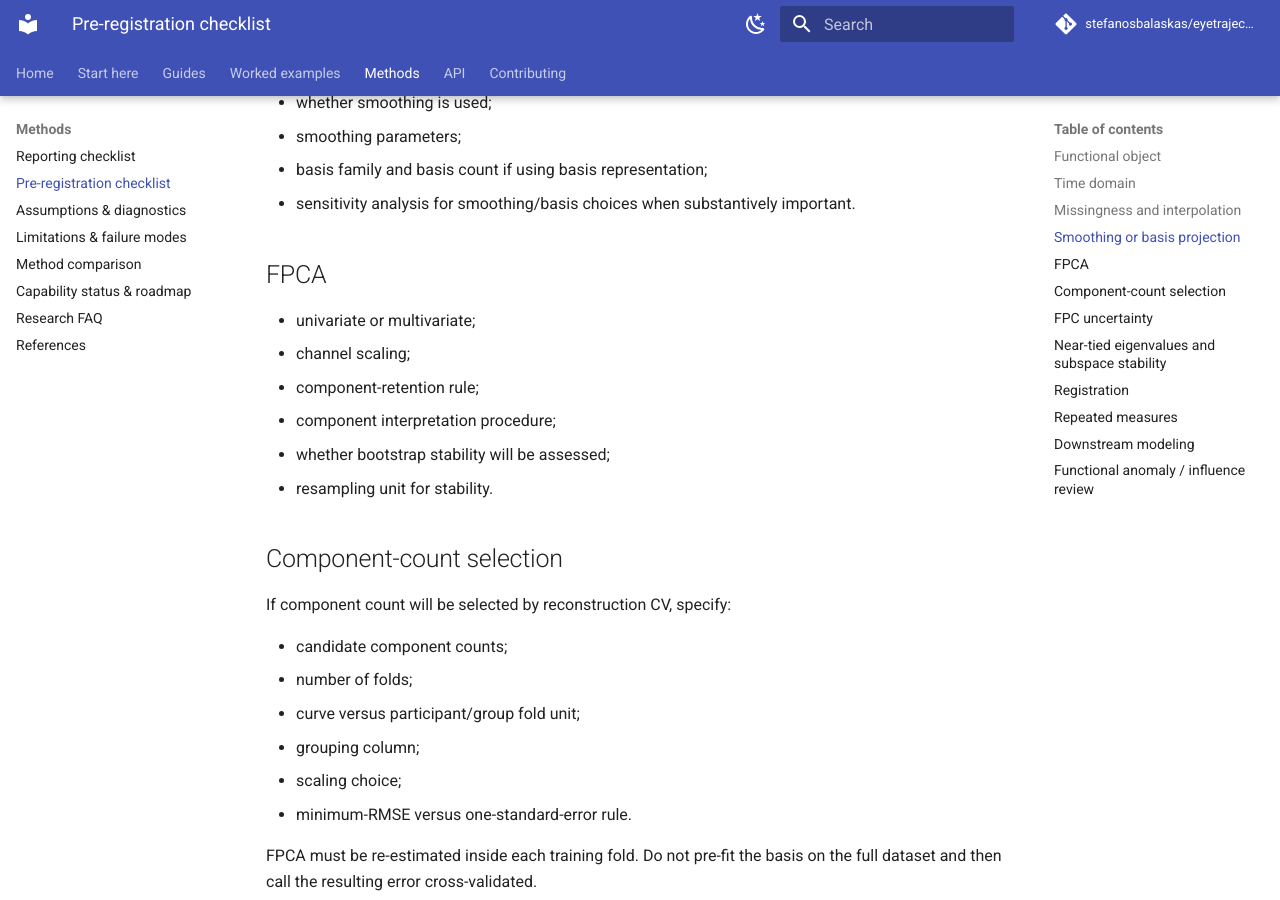
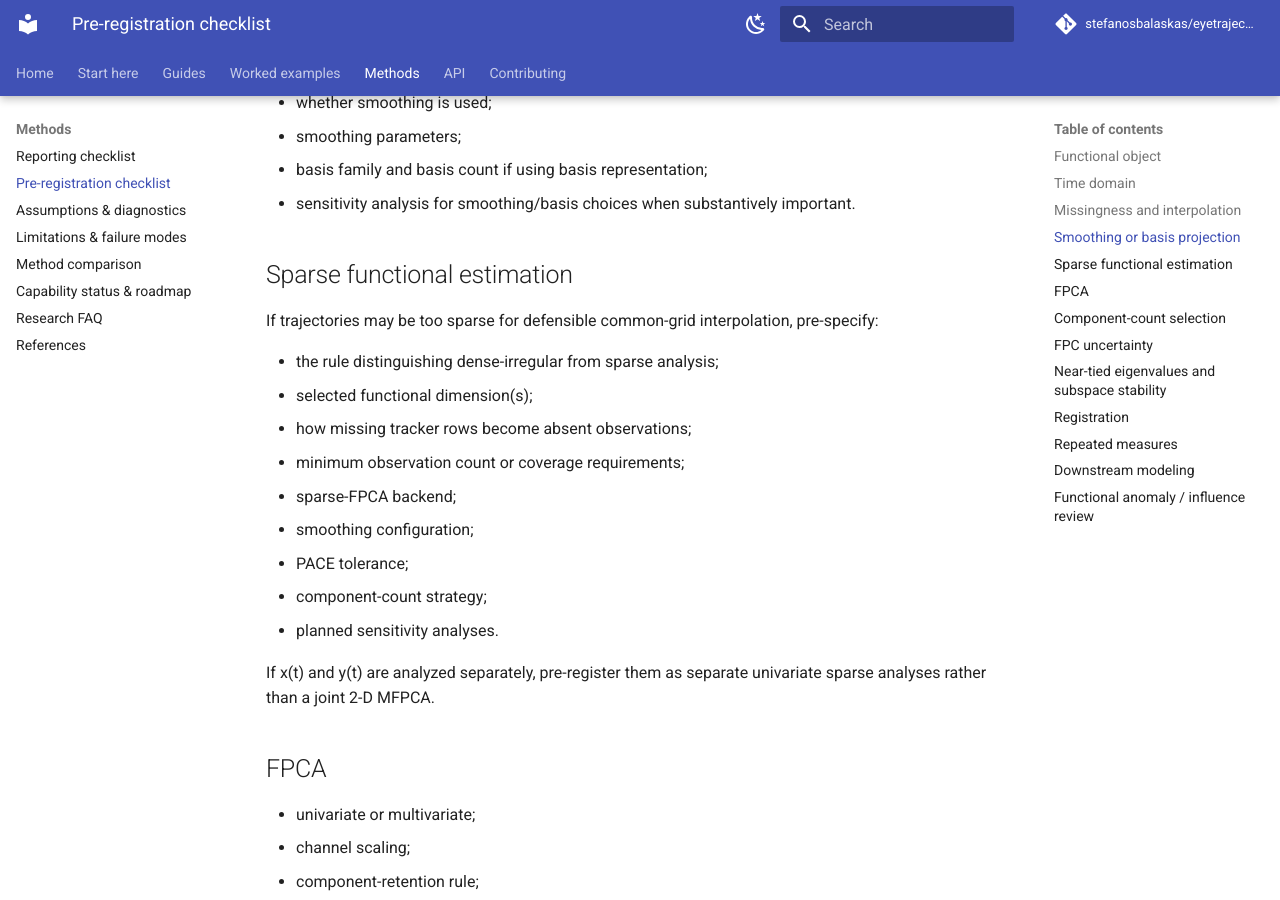
Before and after one commit to stefanosbalaskas/eyetrajectoriespy, an MkDocs documentation site: the page built from docs/methods/preregistration.md, in a window 1280 px wide and 900 px high, scrolled down 1114 px. Built offline with MkDocs 1.6.1 and Material for MkDocs 9.7.7, drawn with Linux system fonts in a browser that asks for light colours; comment, search, counter and statistics services are not loaded.

Commit message:
Add sparse PACE preregistration guidance

```diff
--- a/docs/methods/preregistration.md
+++ b/docs/methods/preregistration.md
@@ -32,6 +32,22 @@ Functional analysis contains enough researcher degrees of freedom that the main
 - smoothing parameters;
 - basis family and basis count if using basis representation;
 - sensitivity analysis for smoothing/basis choices when substantively important.
+
+## Sparse functional estimation
+
+If trajectories may be too sparse for defensible common-grid interpolation, pre-specify:
+
+- the rule distinguishing dense-irregular from sparse analysis;
+- selected functional dimension(s);
+- how missing tracker rows become absent observations;
+- minimum observation count or coverage requirements;
+- sparse-FPCA backend;
+- smoothing configuration;
+- PACE tolerance;
+- component-count strategy;
+- planned sensitivity analyses.
+
+If x(t) and y(t) are analyzed separately, pre-register them as separate univariate sparse analyses rather than a joint 2-D MFPCA.
 
 ## FPCA
 
```
